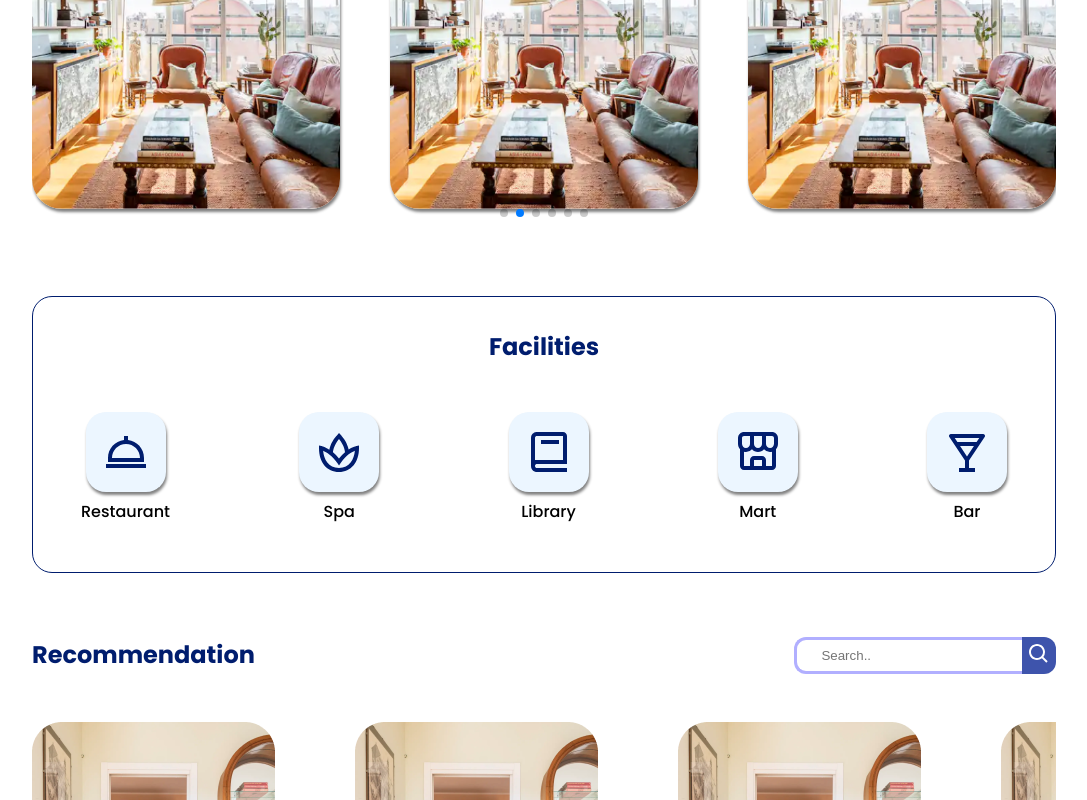
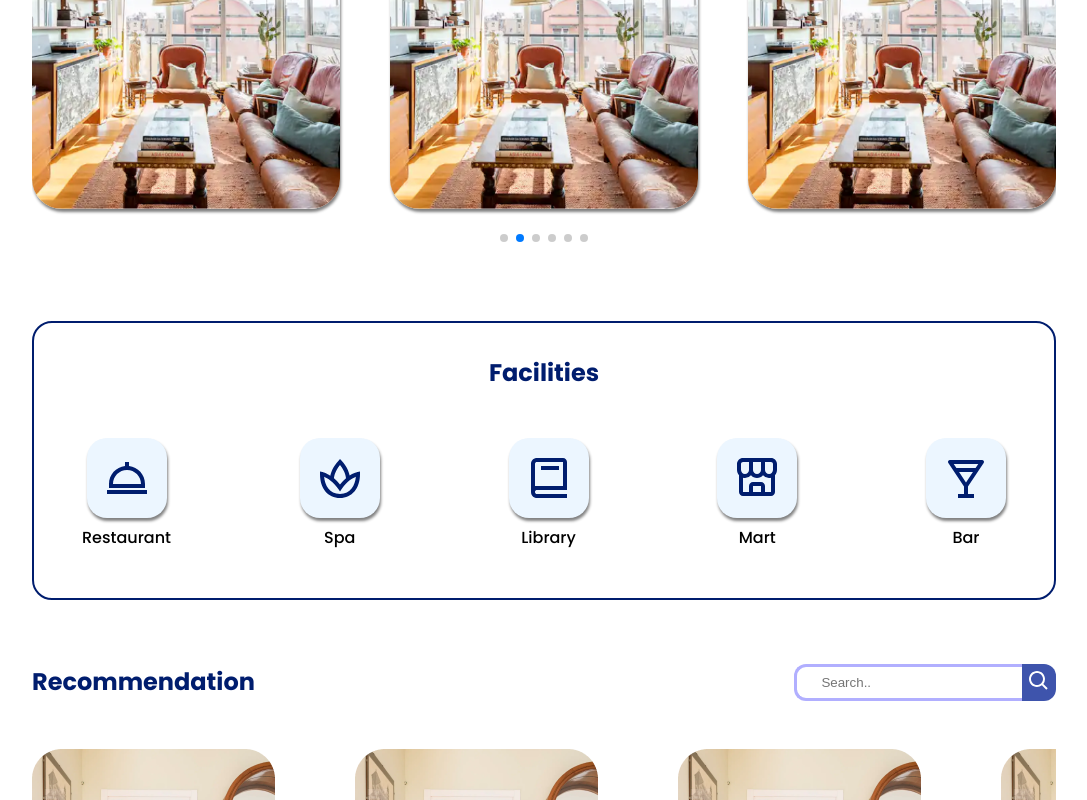
Before and after one commit to gungdikaebs/twice-dey, a React (Vite) app: page / in a window 1280 px wide. Shown: the part 835-1635 px from the top of the page, without its empty margins (96-1183 px from the left). Built offline with nearby package versions, Linux system fonts and the light colour scheme.

Commit message:
pagination

```diff
--- a/src/component/Facilities/Facilities.css
+++ b/src/component/Facilities/Facilities.css
@@ -6,7 +6,7 @@
 }
 
 .container-facilities .wrapper {
-  border: 1px solid var(--primary-color);
+  border: 2px solid var(--primary-color);
   border-radius: 20px;
 }
 
--- a/src/component/MostPicked/MostPicked.css
+++ b/src/component/MostPicked/MostPicked.css
@@ -37,6 +37,6 @@
 }
 
 .swiper-pagination {
-  position: relative;
+  position: relative !important;
 
 }
--- a/src/component/MostPicked/MostPicked.jsx
+++ b/src/component/MostPicked/MostPicked.jsx
@@ -8,9 +8,13 @@ import { sliderSettings } from "./sliderSettings";
 import "swiper/css";
 import "swiper/css/pagination";
 
+// import required modules
 import { Autoplay, Pagination, Navigation } from "swiper/modules";
 
 const MostPicked = () => {
+  const pagination = {
+    clickable: true,
+  };
   return (
     <section className="mostpicked">
       <div className="container-mostpicked">
@@ -22,6 +26,7 @@ const MostPicked = () => {
             delay: 2500,
             disableOnInteraction: false,
           }}
+          pagination={pagination}
           modules={[Autoplay, Pagination, Navigation]}>
           <div className="content">
             {MostPickedData.map(
```
